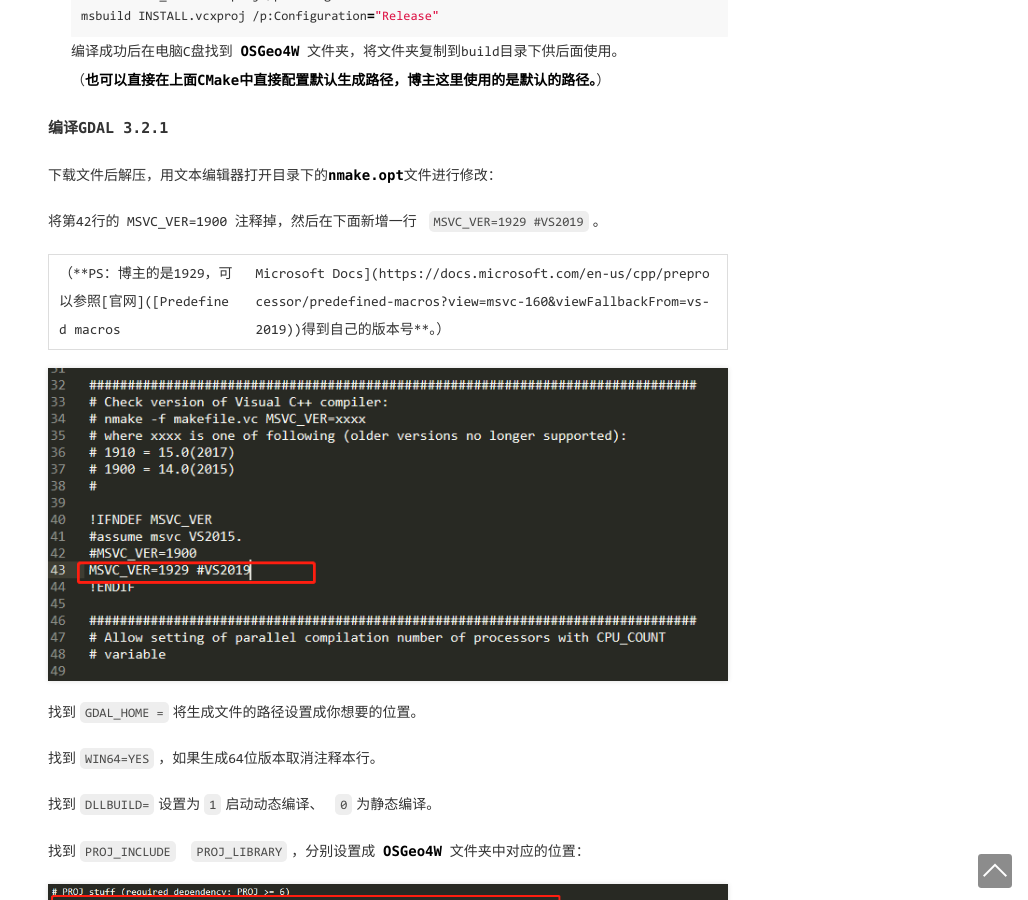
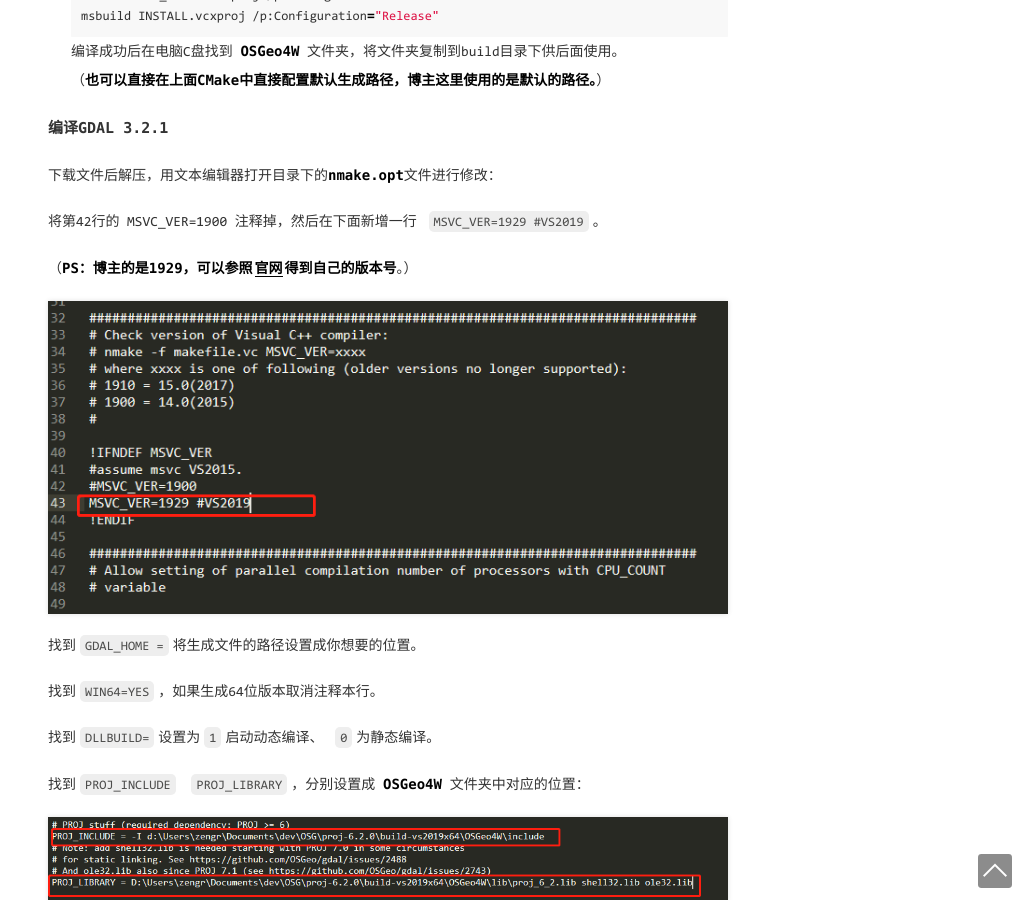
Before and after one commit to zengrixi/zengrixi.top, a Jekyll site: the page built from _posts/2021-06-17-osgearth开发环境搭建.md, in a window 1280 px wide and 900 px high, scrolled down 6763 px. Shown: the whole window, without its empty margins (252-1280 px from the left). Built offline with Jekyll 4.4.1, drawn with Linux system fonts in a browser that asks for light colours; comment, search, counter and statistics services are not loaded; some of the changed lines change nothing that is shown.

Commit message:
Update 2021-06-17-osgearth开发环境搭建.md
修改文章

```diff
--- a/_posts/2021-06-17-osgearth开发环境搭建.md
+++ b/_posts/2021-06-17-osgearth开发环境搭建.md
@@ -134,7 +134,7 @@ osgEarth的编译比较复杂，需要把依赖项全部都编译出来。
 
 将第42行的 MSVC_VER=1900 注释掉，然后在下面新增一行 `MSVC_VER=1929 #VS2019`。
 
-（**PS：博主的是1929，可以参照[官网]([Predefined macros | Microsoft Docs](https://docs.microsoft.com/en-us/cpp/preprocessor/predefined-macros?view=msvc-160&viewFallbackFrom=vs-2019))得到自己的版本号**。）
+（**PS：博主的是1929，可以参照[官网](https://docs.microsoft.com/en-us/cpp/preprocessor/predefined-macros?view=msvc-160&viewFallbackFrom=vs-2019)得到自己的版本号**。）
 
 ![conf4](conf4.png)
 
```
